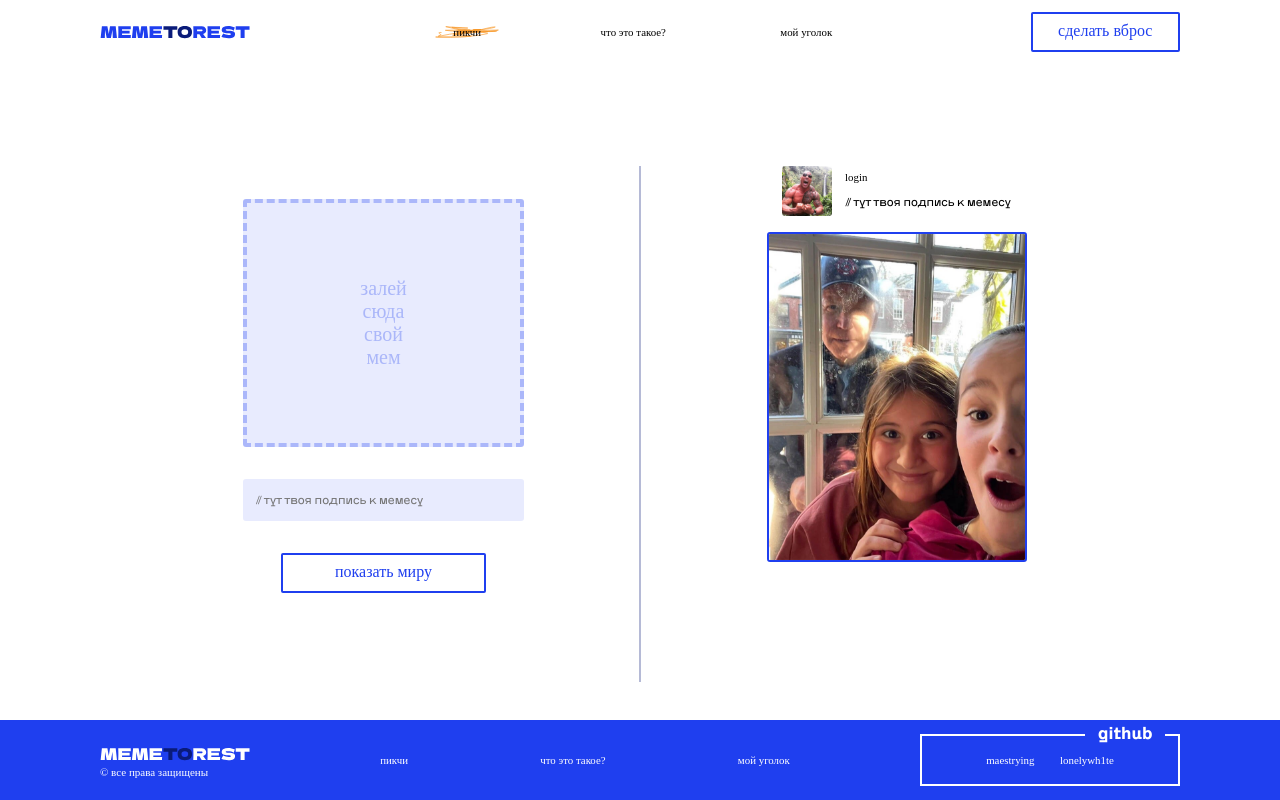
After one commit to maestrying/memetorest, a PHP site: page /publish_mem.php in a window 1280 px wide. The commit adds this page. Run offline with PHP 8.4, Linux system fonts and the light colour scheme; some web fonts are replaced.

Commit message:
create page "publish mem"

```diff
--- a/assets/styles/main.css
+++ b/assets/styles/main.css
@@ -763,7 +763,7 @@ input {
     display: flex;
     align-items: flex-end;
     padding: 1.6vh 0;
-    width: 8vw;
+    width: 10vw;
     height: 4vh;
 }
 
@@ -775,3 +775,56 @@ input {
     border-radius: 3px;
     outline: none;
 }
+
+
+
+            /* P U B L I S H   M E M */
+.publish_left_block {
+    margin-left: 10vw;
+    width: 40vw;
+    display: flex;
+    justify-content: center;
+}
+
+.publish_right_block {
+    margin: 8vh 10vw 0 0;
+    width: 40vw;
+    display: flex;
+    justify-content: center;
+    border-left: 2px solid rgba(10, 27, 121, 0.3);
+}
+
+.drag_file_header {
+    display: flex;
+    justify-content: center;
+    align-items: center;
+    position: relative;
+    height: 30vh;
+    width: 21.4vw;
+    text-align: center;
+    font-size: 20px;
+    color: rgba(31, 63, 239, 0.3);
+    border-radius: 3px;
+    border: 4px dashed rgba(31, 63, 239, 0.3);
+    background-color: rgba(31, 63, 239, 0.1);
+    cursor: pointer;
+}
+
+.drag_file_header input {
+    background-color: transparent;
+    font-size: 11px;
+    margin-top: 0;
+    position: absolute;
+    bottom: 0;
+    cursor: pointer;
+}
+
+.drag_input {
+    opacity: 0;
+    /* visibility: hidden; */
+    position: absolute;
+    left:0;
+    right:0;
+    top:0;
+    bottom:0;
+}
--- /dev/null
+++ b/publish_mem.php
@@ -0,0 +1,83 @@
+<?php
+    session_start();
+?>
+<!DOCTYPE html>
+<html lang="en">
+<head>
+    <meta charset="UTF-8">
+    <meta http-equiv="X-UA-Compatible" content="IE=edge">
+    <meta name="viewport" content="width=device-width, initial-scale=1.0">
+    <title>MEMETOREST</title>
+    <link rel="icon" type="image/x-icon" href="assets/fav.jpg">
+    <link rel="stylesheet" href="assets/styles/main.css">
+</head>
+<body>
+    <header>
+        <img class="logo" src="assets/logo.svg"></img>
+        <div class="menu">
+            <a class="menu_link" href="#" style="background-image: url('assets/svg/3.svg'); background-repeat: no-repeat;  background-position: 0% bottom; background-size: 100%; padding: 0 1.4vw">пикчи</a>
+            <a class="menu_link" href="about_us.php" style="padding: 0 0.8vw">что это такое?</a>
+            <a class="menu_link" href="user/profile.php<?php if (isset($_SESSION['id'])) echo ("?id=".$_SESSION['id']); ?>" style="padding: 0 1vw">мой уголок</a>
+        </div>
+        <button>сделать вброс</button>
+    </header>
+
+    <div class="content">
+        <div class="content_container" style="height: 82vh; flex-direction: raw; justify-content:space-between;">
+            <div class="publish_left_block">
+                <form action="" style="align-items: center;">
+                    <div class="drag_file_header">
+                        залей <br> сюда <br> свой <br> мем
+                        <input class="drag_input" type="file">
+                    </div>
+                    <input type="text" placeholder="// тут твоя подпись к мемесу" style="font-size: 11px; margin-top: 4vh;">
+                    <button style="margin-top: 4vh; width: 16vw;">показать миру</button>
+                </form>
+            </div>
+            <div class="publish_right_block">
+                <div class="mem_block">
+                    <div class="mem_info">
+                        <div class="mem_info_ava">
+                            <img src="assets/img/скала.jpg" style="border-radius: 3px;" width="100%" height="100%"> <!-- тут ава -->
+                        </div>
+                        <div class="nick_descr">
+                            <p class="nick">login</p> <!-- тут имя пользователя -->
+                            <p class="descr">// тут твоя подпись к мемесу</p> <!-- тут подпись мема -->
+                        </div>
+                    </div>
+
+                    <div class="mem_carousel">
+                        <div class="mem_img" style="align-items: center;">
+                            <img src="assets/img/байден.jpg" style="border: 2px solid #1F3FEF; border-radius: 3px; width:20vw;"> <!-- тут мем -->
+                        </div>
+                    </div>
+
+                    <div class="profile_buttons">
+                        <button id="like_btn"">годно</button>
+                        <button id="close_btn" onclick="mem_window();"">закрыть</button>
+                    </div>
+                </div>
+            </div>
+        </div>
+    </div>
+
+    <footer>
+        <div class="footer_logo">
+            <img class="logo" src="assets/logo_white.svg"></img>
+            <p>© все права защищены</p>
+        </div>
+        <div class="menu">
+            <a class="menu_link" href="#">пикчи</a>
+            <a class="menu_link" href="about_us.php">что это такое?</a>
+            <a class="menu_link" href="user/profile.php<?php if (isset($_SESSION['id'])) echo ("?id=".$_SESSION['id']); ?>">мой уголок</a>
+        </div>
+        <div class="git_block">
+            <p>github</p>
+            <a href="https://github.com/maestrying" class="git_link" target="_blank">maestrying</a>
+            <a href="https://github.com/lonelywh1te" class="git_link" target="_blank">lonelywh1te</a>
+        </div>
+    </footer>
+</style>
+</body>
+<script> </script>
+</html>
--- a/user/profile.php
+++ b/user/profile.php
@@ -81,7 +81,7 @@
             <div class="profile_cover"></div>
             <div class="profile_content">
                 <div class="profile_info">
-                    <img class="profile_ava" src="../assets/img/ava.jpg">
+                    <img class="profile_ava" src="../assets/img/скала.jpg">
                     <div class="profile_log_descr">
                         <p class="profile_login"><?=$username?></p>
                         <p class="profile_descr"><?=$status?></p>
--- a/user/profile_edit.php
+++ b/user/profile_edit.php
@@ -114,6 +114,10 @@
                             <input type="checkbox">
                             <p>удалиться</p>
                         </div>
+                        <div class="radio_btns" style="padding-top: 0;">
+                            <input type="checkbox">
+                            <p>удалить аву</p>
+                        </div>
                         <button style="width: 200px; margin-top: 4vh;">сохранить</button>
                     </form>
                 </div>
```
